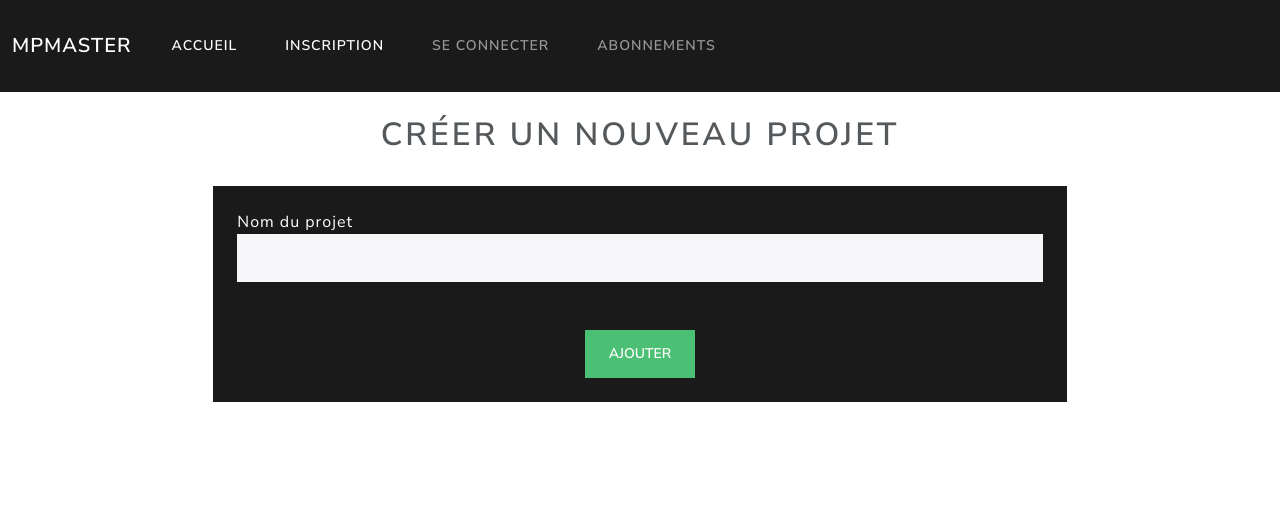
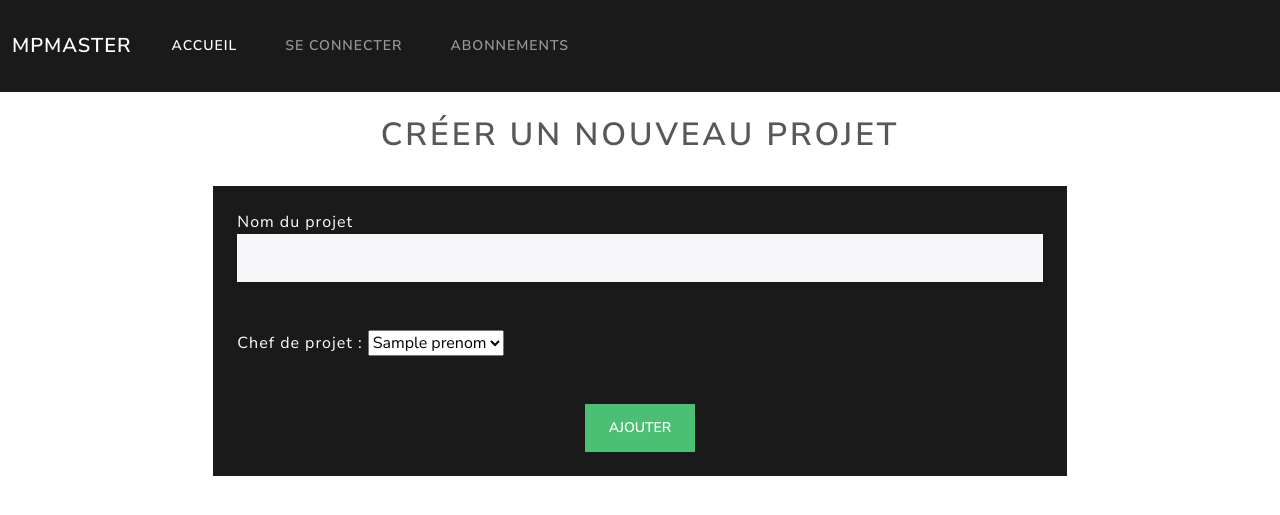
Before and after one commit to kipsta311001/FarmManagement, a PHP site: template src/vue/ajoutProjet.html.twig in a window 1280 px wide. Shown: the top 515 px of the page. Run offline with PHP 8.4, Linux system fonts and the light colour scheme; the template is opened without the code that fills it: most values are stand-ins (such as "Sample title", 1, 10 or a date in 2020); some libraries are stand-ins or nearby versions.

Commit message:
ajout projet en cours

```diff
--- a/src/vue/ajoutProjet.html.twig
+++ b/src/vue/ajoutProjet.html.twig
@@ -1,7 +1,7 @@
-
 {% extends 'base.html.twig' %}
 
-{% block title %}Hello EntrepriseController!{% endblock %}
+{% block title %}Hello EntrepriseController!
+{% endblock %}
 
 {% block body %}
 
@@ -33,17 +33,23 @@
 
 					<div class="form-group">
 						<label class="font-weightbold required" for="libelle">Nom du projet</label>
-            <input type="text" id="libelle" name="libelle" required="required" class="form-control" />
+						<input type="text" id="libelle" name="libelle" required="required" class="form-control"/>
 					</div>
 					<br></br>
+				<div class="form-group">
+					<label class="font-weightbold required" for="chef">Chef de projet :</label>
+					<select name="chef" id="chef">
+                    {% for chef in chefs %}
+						<option value="{{ chef.id }}">{{ chef.prenom }}</option>
+                    {% endfor %}
+					</select>
+				</div>
+				<br></br>
+
 			<div class="form-group mx-auto text-center">
 				<button type="submit" id="btAjoutProjet" name="btAjoutProjet" class="btn font-weightbold bg-success text-white mx-auto text-center">Ajouter</button>
 			</div>
 
 		</div>
 	</div>
-</div>
-
-{% endif %}
-
-{% endblock %}
+</div>{% endif %}{% endblock %}
--- a/src/vue/base.html.twig
+++ b/src/vue/base.html.twig
@@ -32,11 +32,6 @@
 						</li>
 						{% if session.login is not defined %}
 							<li class="nav-item">
-								<a class="nav-link active" href="index.php?page=inscription">Inscription
-									<span class="visually-hidden">(current)</span>
-								</a>
-							</li>
-							<li class="nav-item">
 								<a class="nav-link" href="index.php?page=connexion">Se connecter</a>
 								<span class="visually-hidden">(current)</span>
 							</li>
@@ -44,12 +39,7 @@
 								<a class="nav-link" href="index.php?page=abonnements">Abonnements</a>
 								<span class="visually-hidden">(current)</span>
 							</li>
-						</a>
-					</li>
 						{% else %}
-
-				</a>
-			</li>
 							{% if session.role == 2 %}
 								<li class="nav-item dropdown">
 									<a class="nav-link dropdown-toggle" data-bs-toggle="dropdown" href="#" role="button" aria-haspopup="true" aria-expanded="false">Gestion</a>
@@ -58,32 +48,28 @@
 										<div class="dropdown-divider"></div>
 										<a class="dropdown-item" href="index.php?page=inscription">Ajouter un participant</a>
 									</div>
-				{% endif %}
-				<!-- Si Chef de projet -->
+								{% elseif session.role == 3 %}
 								<li class="nav-item">
 									<a class="nav-link" href="index.php?page=ajoutEntreprise">Créer une tache</a>
 									<span class="visually-hidden">(current)</span>
 								</li>
-				<!-- endif -->
-				<!-- Si developpeur -->
+								{% elseif session.role == 4 %}
 								<li class="nav-item">
 									<a class="nav-link" href="index.php?page=listeTacheByUtilisateur">Taches en cours</a>
 									<span class="visually-hidden">(current)</span>
 								</li>
-				<!-- endif -->
+								{% endif %}
 							</ul>
 							<ul class="navbar-nav">
-			<li class="nav-item">
-				<a class="nav-link active" href="">Profil
-					<span class="visually-hidden">(current)</span>
-				</a>
-			</li>
 								<li class="nav-item">
 									<a class="btn btn-secondary my-2 my-sm-0" href="index.php?page=deconnexion">Se déconnecter</a>
 									<span class="visually-hidden">(current)</span>
 								</li>
 							</ul>
 						{% endif %}
-
 					</body>
-</html></div></div></nav>{% for message in app.flashes('notice') %}<h2 class="alert alert-warning text-center mt-4 mb-4" role="alert">{{ message }}</h2>{% endfor %}{% block body %}{% endblock %}{% block javascripts %}<script src="https://cdn.jsdelivr.net/npm/bootstrap@5.1.1/dist/js/bootstrap.bundle.min.js" integrity="sha384-/bQdsTh/da6pkI1MST/rWKFNjaCP5gBSY4sEBT38Q/9RBh9AH40zEOg7Hlq2THRZ" crossorigin="anonymous"></script>{% endblock %}</body></html>
+				</body>
+			</html>
+		</div>
+	</body>
+</html></div></nav>{% for message in app.flashes('notice') %}<h2 class="alert alert-warning text-center mt-4 mb-4" role="alert">{{ message }}</h2>{% endfor %}{% block body %}{% endblock %}{% block javascripts %}<script src="https://cdn.jsdelivr.net/npm/bootstrap@5.1.1/dist/js/bootstrap.bundle.min.js" integrity="sha384-/bQdsTh/da6pkI1MST/rWKFNjaCP5gBSY4sEBT38Q/9RBh9AH40zEOg7Hlq2THRZ" crossorigin="anonymous"></script>{% endblock %}</body></html>
```
Also changed, not shown: src/controleur/controleur_projet.php (+8 -3 lines), src/modele/class_projet.php (+15 -3 lines). Lines whose indentation alone changed are shown as unchanged.
